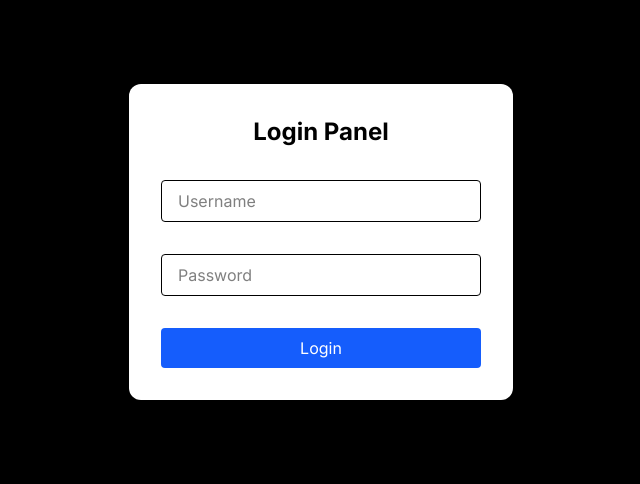
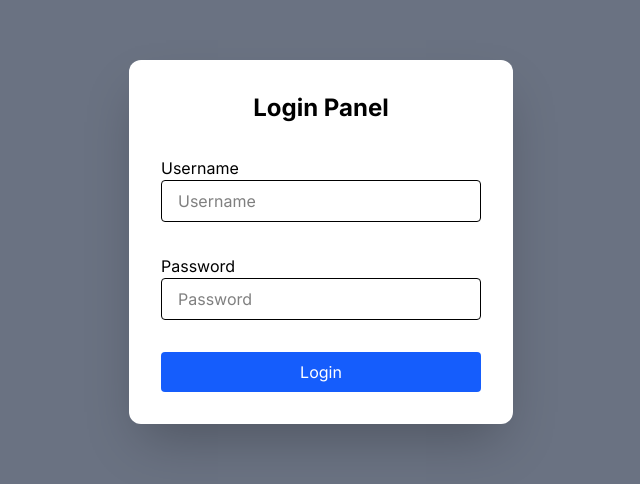
Before and after one commit to FATHURRAHMANARRIZKY/panel-hosting-frontend, a Next.js app: page /login in a window 1280 px wide. Shown: the part 158-642 px from the top of the page, without its empty margins (319-959 px from the left). Built offline with nearby package versions, Linux system fonts and the light colour scheme.

Commit message:
update Login Page

```diff
--- a/app/login/page.tsx
+++ b/app/login/page.tsx
@@ -26,9 +26,10 @@ export default function LoginPage() {
   }
 
   return (
-    <div className="min-h-screen flex items-center justify-center bg-black p-6">
-      <form onSubmit={handleLogin} className="bg-white p-8 text-black rounded-xl shadow-xl w-full max-w-sm space-y-8">
+    <div className="min-h-screen flex items-center justify-center bg-gray-500 p-6">
+      <form onSubmit={handleLogin} className="bg-white p-8 text-black rounded-xl shadow-2xl w-full max-w-sm space-y-8">
         <h1 className="text-2xl font-bold text-center">Login Panel</h1>
+        <label>Username</label>
         <input
           type="text"
           placeholder="Username"
@@ -37,6 +38,7 @@ export default function LoginPage() {
           onChange={(e) => setUsername(e.target.value)}
           required
         />
+        <label>Password</label>
         <input
           type="password"
           placeholder="Password"
```
